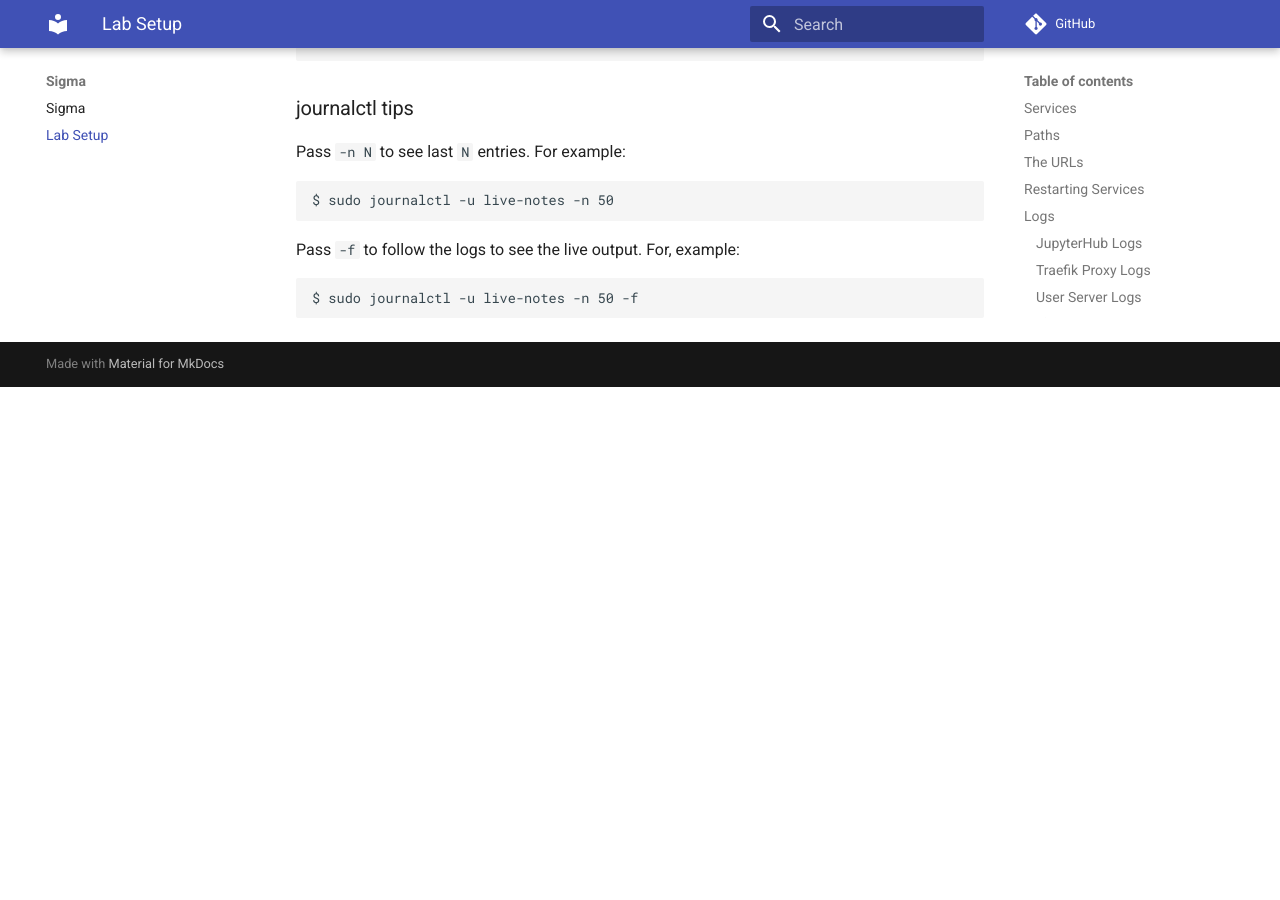
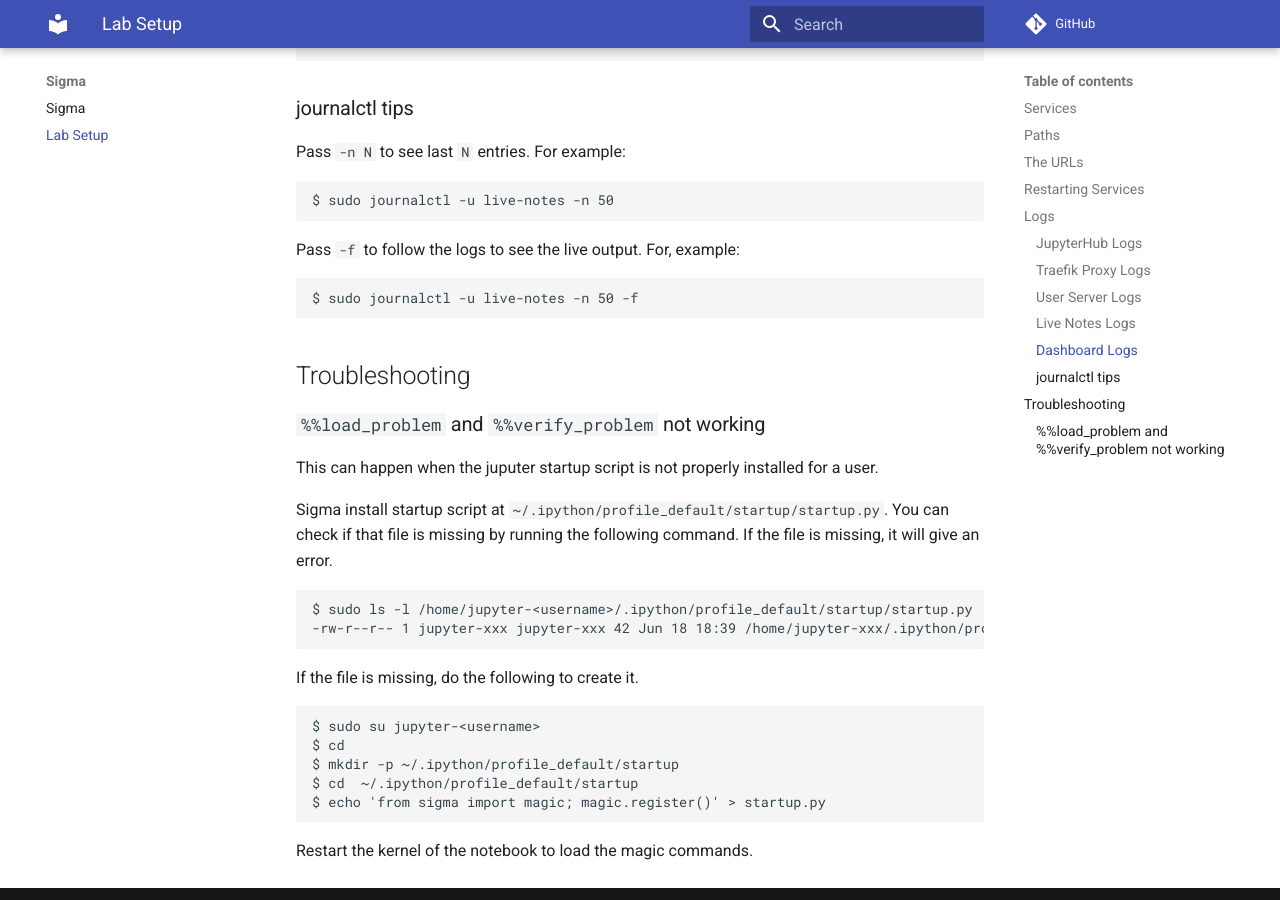
Before and after one commit to pipalacademy/sigma, an MkDocs documentation site: the page built from docs/lab-setup.md, in a window 1280 px wide and 900 px high, scrolled down 2323 px. Built offline with MkDocs 1.6.1 and Material for MkDocs 9.7.7, drawn with Linux system fonts in a browser that asks for light colours; comment, search, counter and statistics services are not loaded; before the commit the page ends 2710 px from its top, so only the background shows below that.

Commit message:
Added troubleshooting section to lab-setup

````diff
--- a/docs/lab-setup.md
+++ b/docs/lab-setup.md
@@ -118,3 +118,29 @@
 ```
 $ sudo journalctl -u live-notes -n 50 -f
 ```
+
+## Troubleshooting
+
+### `%%load_problem` and `%%verify_problem` not working
+
+This can happen when the juputer startup script is not properly installed for a user.
+
+Sigma install startup script at `~/.ipython/profile_default/startup/startup.py`.
+You can check if that file is missing by running the following command. If the file is missing, it will give an error.
+
+```
+$ sudo ls -l /home/jupyter-<username>/.ipython/profile_default/startup/startup.py
+-rw-r--r-- 1 jupyter-xxx jupyter-xxx 42 Jun 18 18:39 /home/jupyter-xxx/.ipython/profile_default/startup/startup.py
+```
+
+If the file is missing, do the following to create it.
+
+```
+$ sudo su jupyter-<username>
+$ cd
+$ mkdir -p ~/.ipython/profile_default/startup
+$ cd  ~/.ipython/profile_default/startup
+$ echo 'from sigma import magic; magic.register()' > startup.py
+```
+
+Restart the kernel of the notebook to load the magic commands.
````
